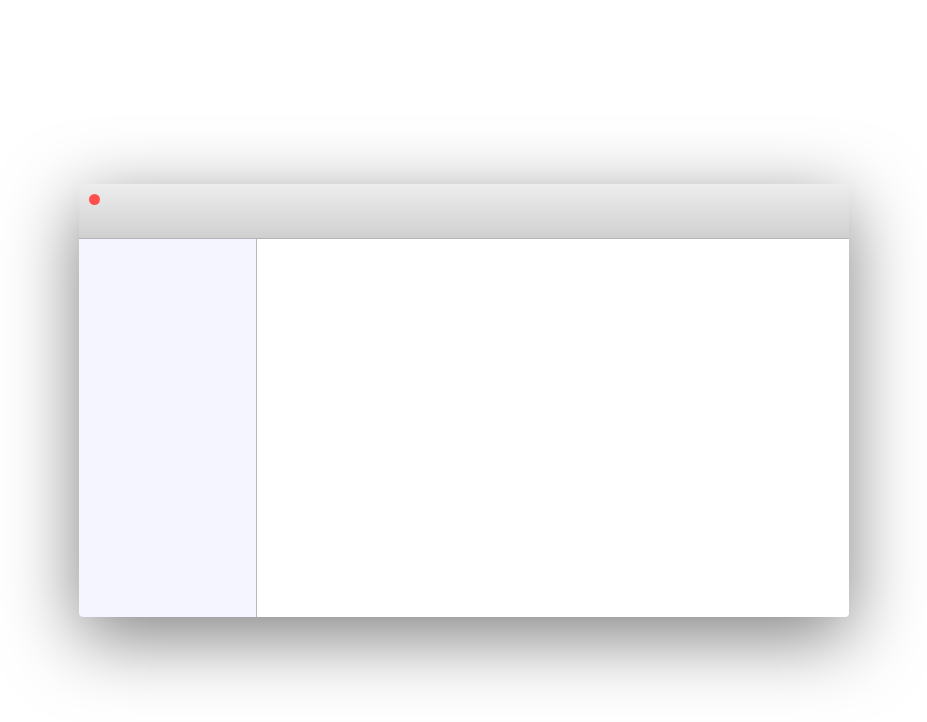
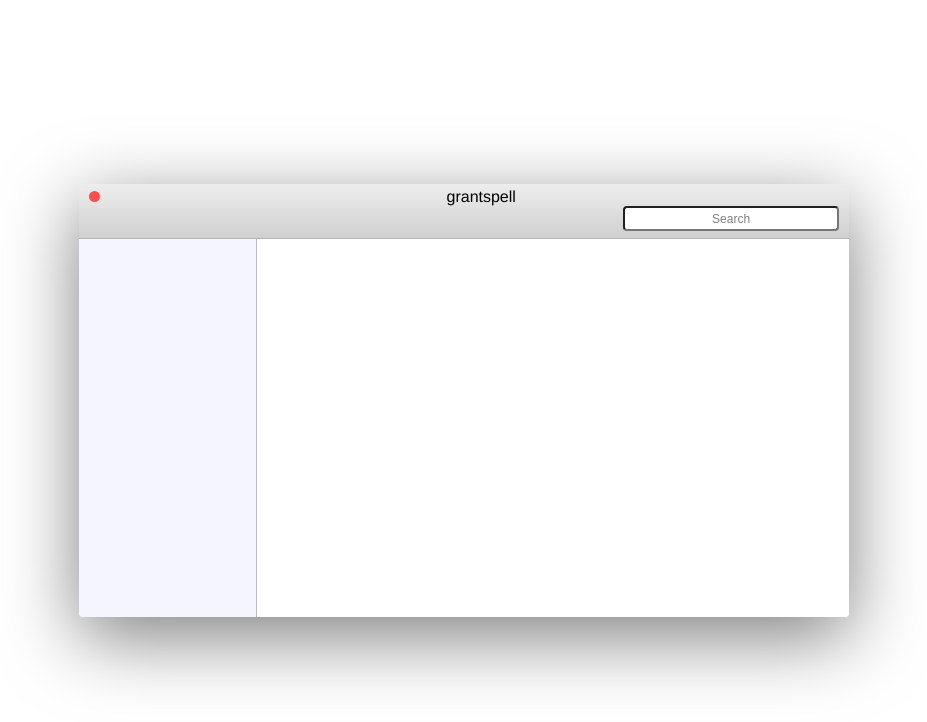
Before and after one commit to grantspell/os-portfolio, a React (Create React App) app in the folder client/: page /sandbox in a window 1280 px wide. Shown: the top 722 px of the page, without its empty margins (21-948 px from the left). Built offline with nearby package versions, Linux system fonts and the light colour scheme.

Commit message:
SANDBOX UPDATE | added `searchBar` to top of window

```diff
--- a/client/src/components/sandbox/Sandbox.js
+++ b/client/src/components/sandbox/Sandbox.js
@@ -16,7 +16,7 @@ const SandboxW = styled.div`
 const FinderWindow = styled.div`
     height: 433px;
     width: 770px;
-    border-radius: 5px;
+    border-radius: 4px;
     margin: 100px;
     box-shadow: 0px 20px 75px rgba(0,0,0,.5);
     font-family: 'Arimo', sans-serif;
@@ -36,8 +36,15 @@ const WToolBar = styled.div`
     width: 100%;
     background: linear-gradient(#EDEDED, #D0D0D0);
     border-radius: 4px 4px 0px 0px;
-    z-index: 999;
+    z-index: 998;
     border-bottom: .5px solid rgba(0,0,0, 0.245);
+    `
+const TBTop = styled.div`
+    height: 30%;
+    width: 100%;
+    display: flex;
+    justify-content: flex-start;
+    align-items: center;
 
     .closeButton {
         height: 11px;
@@ -45,6 +52,34 @@ const WToolBar = styled.div`
         background-color: rgba(255, 78, 78, 1);
         border-radius: 50%;
         margin: 10px 0px 0px 10px;
+    }
+    .status {
+        margin: 10px 0px 0px 45%;
+    }
+`
+const TBBottom = styled.div`
+    height: 70%;
+    width: 100%;
+    display: flex;
+    justify-content: flex-end;
+    align-items: center;
+
+    .searchInput {
+        color: rgba(0, 0, 0, 0.5);
+        text-align: center;
+        border-radius: 4px;
+        z-index: 999;
+        margin: 0px 10px 0px 0px;
+        height: 50%;
+        width: 27%;
+        font-size: 12px;
+        -webkit-transition-property: all;
+        -webkit-transition-duration: .350s;
+        transition-property: all;
+        transition-duration: .350 s;
+    }
+    .searchInput:focus {
+        text-align: left;
     }
 `
 const WNav = styled.div`
@@ -73,7 +108,19 @@ class Sandbox extends Component {
 
                         <WToolBar>
 
-                            <div className="closeButton"></div>
+                            <TBTop>
+
+                                <div className="closeButton"></div>
+
+                                <div className="status">grantspell</div>
+
+                            </TBTop>
+
+                            <TBBottom>
+
+                                    <input className="searchInput" name="search" value="Search"></input>
+
+                            </TBBottom>
 
                         </WToolBar>
 
```
